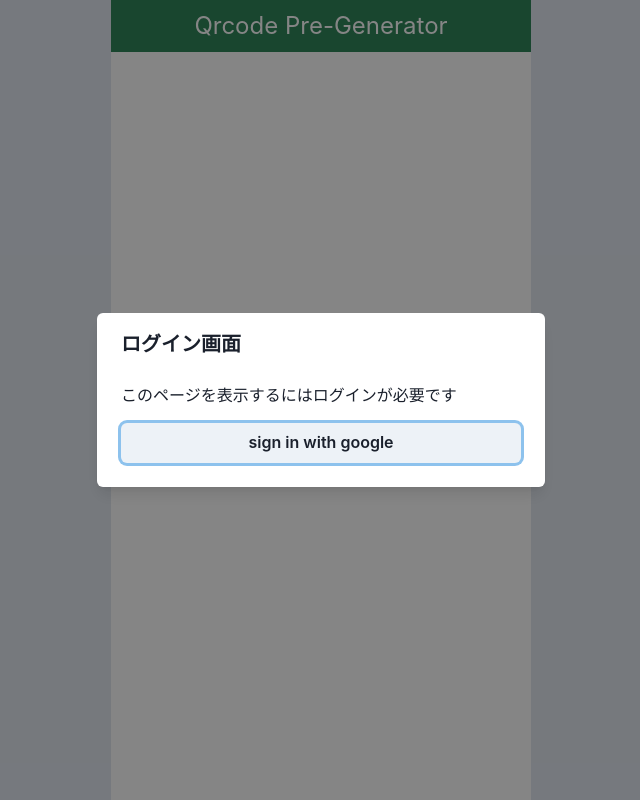
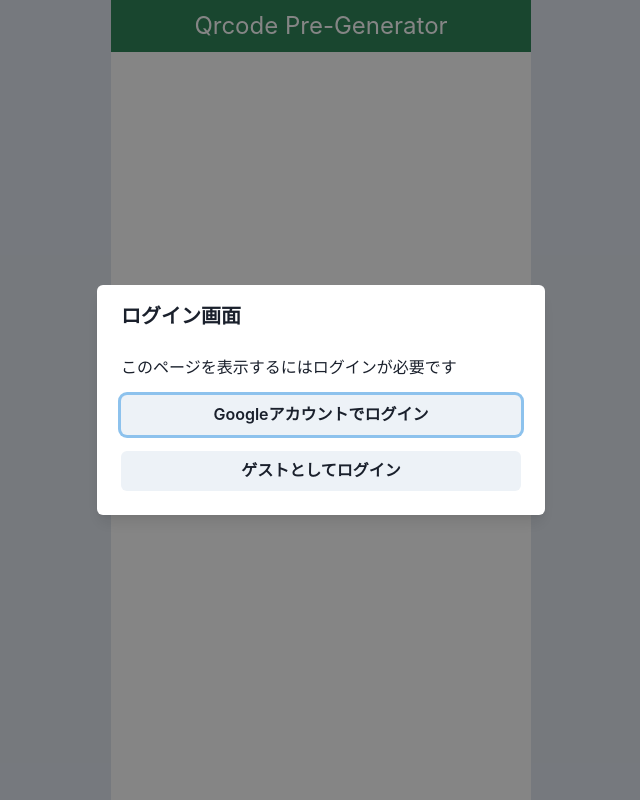
Before and after one commit to WTomoharu/qrcode-pre-generator, a React (Vite) app: page /admin in a window 1280 px wide. Shown: the whole page, without its empty margins (319-959 px from the left). Built offline with nearby package versions, Linux system fonts and the light colour scheme; no server answers.

Commit message:
ゲストログイン機能を追加

```diff
--- a/src/hook/firebase-auth-protector.tsx
+++ b/src/hook/firebase-auth-protector.tsx
@@ -1,5 +1,5 @@
 import { ReactNode } from "react"
-import { User } from "firebase/auth"
+import { signInAnonymously, User } from "firebase/auth"
 import { useFirebaseAuthContext } from "./firebase-auth"
 import { Button, Text } from "@chakra-ui/react"
 
@@ -9,8 +9,12 @@ import { LoadingSpinner } from "../component/loading-spinner"
 import { CommonStaticModal } from "../component/common-modal"
 
 export const FirebaseAuthLoginPopup = () => {
-  const onClickLoginButton = () => {
+  const onClickGoogleLoginButton = () => {
     signInWithRedirect(auth, provider.google)
+  }
+
+  const onClickAnonymousLoginButton = () => {
+    signInAnonymously(auth)
   }
 
   return (
@@ -19,10 +23,17 @@ export const FirebaseAuthLoginPopup = () => {
         このページを表示するにはログインが必要です
       </Text>
       <Button
-        onClick={onClickLoginButton}
         width="full"
+        mb="4"
+        onClick={onClickGoogleLoginButton}
       >
-        sign in with google
+        Googleアカウントでログイン
+      </Button>
+      <Button
+        width="full"
+        onClick={onClickAnonymousLoginButton}
+      >
+        ゲストとしてログイン
       </Button>
     </CommonStaticModal>
   )
--- a/src/pages/admin/index.tsx
+++ b/src/pages/admin/index.tsx
@@ -51,7 +51,11 @@ export const Page = () => {
               textAlign="center"
               pb="4"
             >
-              {user.email}でログイン中
+              {user.email ? (
+                user.email + "でログイン中"
+              ) : (
+                "ゲストとしてログイン中"
+              )}
             </Text>
             <ButtonWithLoading
               width="full"
@@ -63,6 +67,7 @@ export const Page = () => {
             >
               QRコードシートを作成
             </ButtonWithLoading>
+            {}
             <ButtonWithLoading
               width="full"
               m="2"
```
